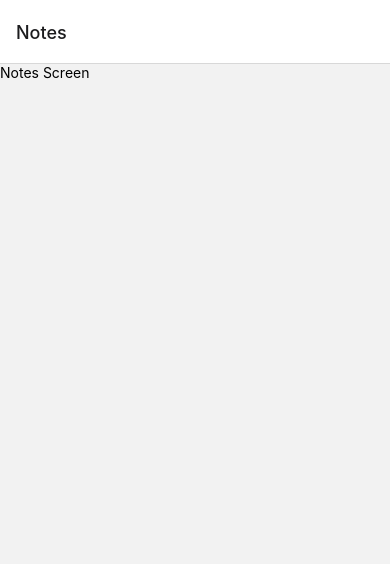
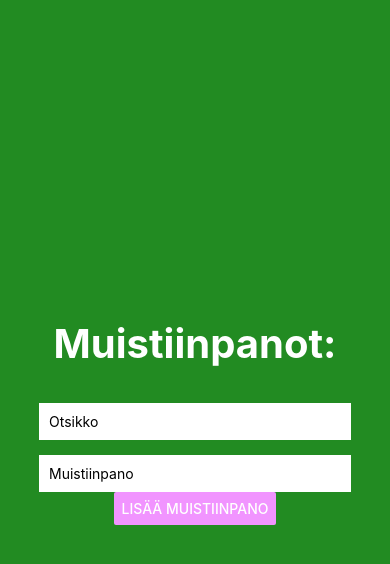
Before and after one commit to laurasarasofia/DTEK2040Ex4, a React Native app in the folder notes/: screen / in a window 390 px wide. Shown: the top 564 px of the page. Built offline with nearby package versions, Linux system fonts and the light colour scheme.

Commit message:
paljon testailua
kaksi tekstilaatikkoo ja nappi

```diff
--- a/notes/App.js
+++ b/notes/App.js
@@ -1,44 +1,59 @@
-import * as React from 'react';
-import { Text, View, Button, ActivityIndicator, TextInput, ScrollView } from 'react-native';
-import { NavigationContainer } from '@react-navigation/native';
-import { createStackNavigator } from '@react-navigation/stack';
+import { StyleSheet, Button, SafeAreaView, TextInput, Text, View, Alert } from "react-native";
+import { useState } from "react";
 
-const NotesList = () => {
+export default function App() {
+  const [header, setHeader] = useState("");
+  const [note, setNote] = useState("");
+
+  var muistiinpanot = []
+
   return (
-    <View>
-      <Text>Notes Screen</Text>
-    </View>
+    <SafeAreaView style={styles.container}>
+      <Text style={styles.title}>Muistiinpanot:</Text>
+      <TextInput
+        placeholder="Otsikko"
+        value={header}
+        onChangeText={(text) => setHeader(text)}
+        keyboardType="default"
+        style={styles.input}
+      />
+      <TextInput
+        placeholder="Muistiinpano"
+        value={note}
+        onChangeText={(text) => setNote(text)}
+        keyboardType="default"
+        style={styles.input}
+        onSubmitEditing={() => alert("Muistiinpano lisätty")}
+        defaultValue={note}
+      />
+
+      <Button
+        title="Lisää muistiinpano"
+        color='#f194ff'
+        onPress={() => Alert.alert('Simple Button pressed')}
+      />
+    </SafeAreaView >
   );
 }
 
-const MenuScreen = () => {
-  return (
-    <View>
-      <Text>Menu Screen</Text>
-    </View>
-  );
-}
-
-const AdminScreen = () => {
-  return (
-    <View>
-      <Text>Admin Screen</Text>
-    </View>
-  );
-}
-
-const Stack = createStackNavigator();
-
-const App = () => {
-  return (
-    <NavigationContainer>
-      <Stack.Navigator initialRouteName="Notes">
-        <Stack.Screen name="Notes" component={NotesList} />
-        <Stack.Screen name="Menus" component={MenuScreen} />
-        <Stack.Screen name="Admin" component={AdminScreen} />
-      </Stack.Navigator>
-    </NavigationContainer>
-  );
-}
-
-export default App;
+const styles = StyleSheet.create({
+  container: {
+    flex: 1,
+    backgroundColor: "#228B22",
+    alignItems: "center",
+    justifyContent: "center",
+  },
+  title: {
+    fontSize: 40,
+    color: "#fff",
+    marginBottom: 20,
+    fontWeight: "bold",
+  },
+  input: {
+    backgroundColor: "#fff",
+    padding: 10,
+    width: "80%",
+    marginTop: 15,
+    color: "#000",
+  },
+});
```
Also changed, not shown: notes/inputs.js (added).
